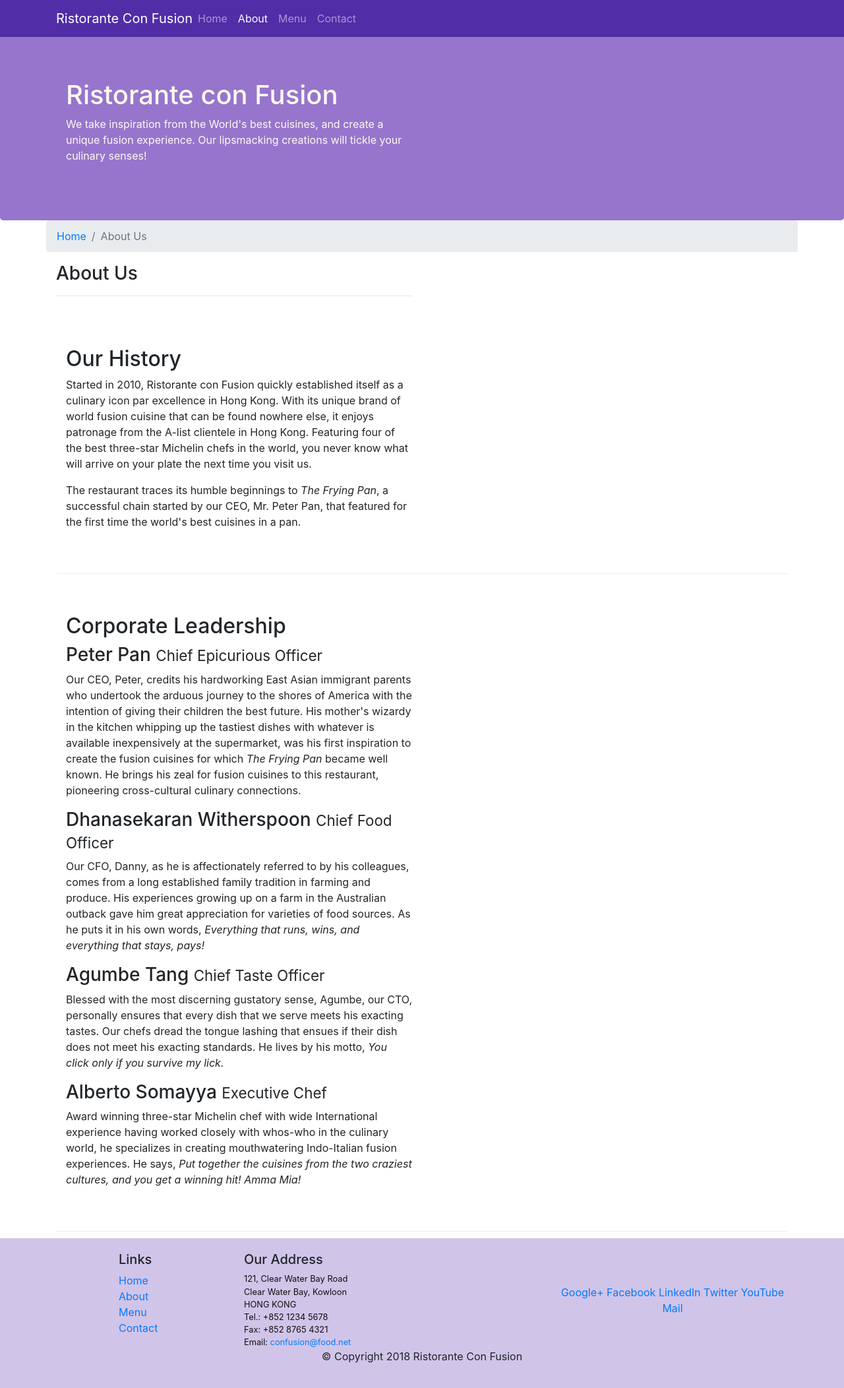
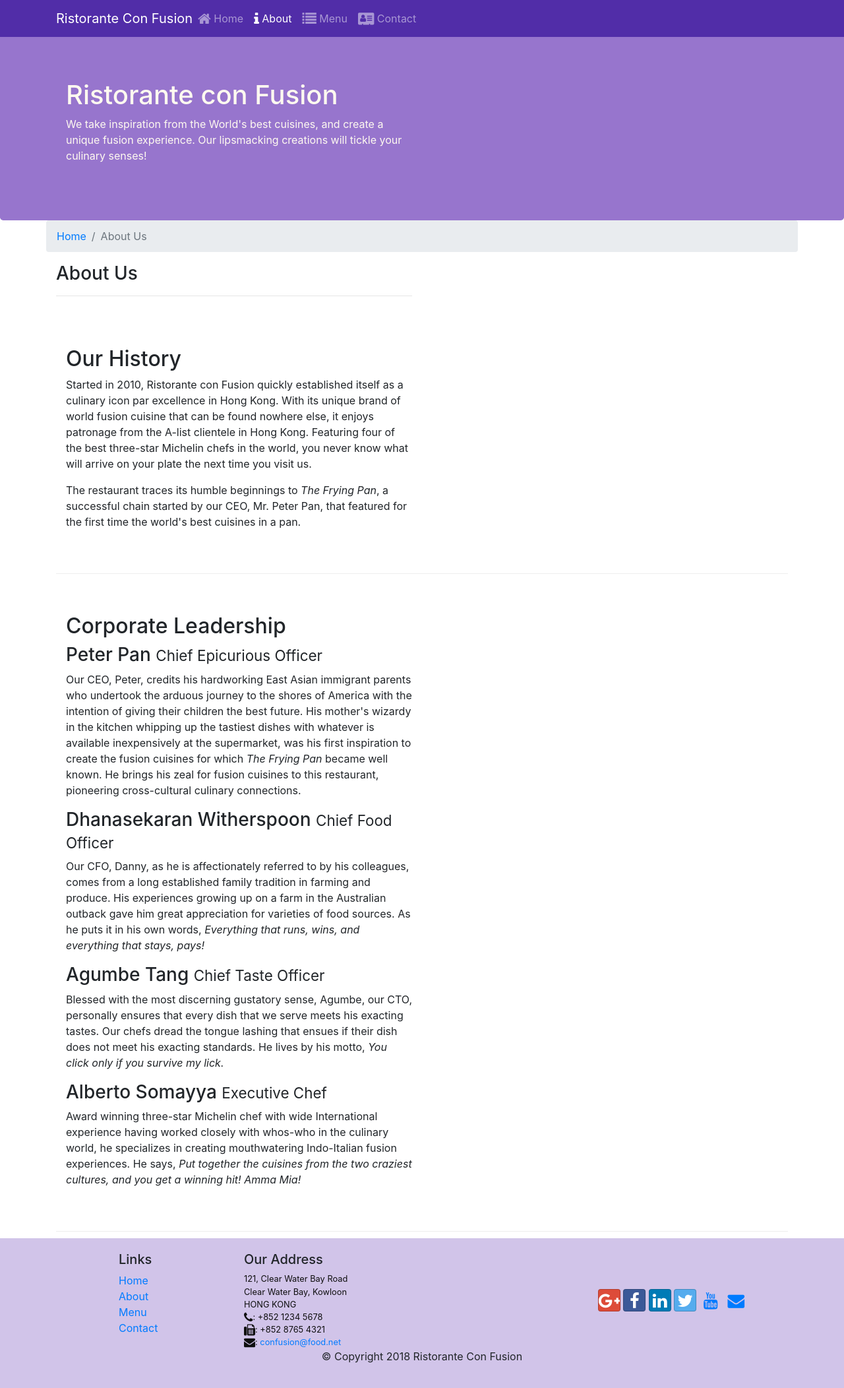
Before and after one commit to maguimarijuan/pagina-del-curso, a website: page aboutus.html in a window 1280 px wide. Shown: the whole page at 66% size. Drawn offline with nearby package versions, Linux system fonts and the light colour scheme.

Commit message:
icon fonts

```diff
--- a/aboutus.html
+++ b/aboutus.html
@@ -10,6 +10,8 @@
 
      <!-- Bootstrap CSS -->
      <link rel="stylesheet" href="node_modules/bootstrap/dist/css/bootstrap.min.css">
+     <link rel = 'stylesheet' href = 'node_modules/font-awesome/css/font-awesome.min.css'>
+     <link rel = 'stylesheet' href = 'node_modules/bootstrap-social/bootstrap-social.css'>
      <link rel ='stylesheet' href = 'css/styles.css'>
 
     <title>Ristorante Con Fusion: About Us</title>
@@ -24,10 +26,10 @@
                 <a class = 'navbar-brand mr-auto' href= './index.html'> Ristorante Con Fusion</a>
                 <div class = 'collapse navbar-collapse' id = 'Navbar'>
                     <ul class = 'navbar-nav mr-auto'>
-                        <li class = 'nav-item'><a class = 'nav-link' href = './index.html'> Home</a></li>
-                        <li class = 'nav-item active'><a class = 'nav-link' href = '#'> About</a></li>
-                        <li class = 'nav-item'><a class = 'nav-link' href = '#'> Menu</a></li>
-                        <li class = 'nav-item'><a class = 'nav-link' href = '#'> Contact</a></li>
+                        <li class = 'nav-item'><a class = 'nav-link' href = './index.html'> <span class = 'fa fa-home fa-lg'></span> Home</a></li>
+                        <li class = 'nav-item active'><a class = 'nav-link' href = '#'> <span class = 'fa fa-info fa-lg'></span> About</a></li>
+                        <li class = 'nav-item'><a class = 'nav-link' href = '#'><span class = 'fa fa-list fa-lg'></span> Menu</a></li>
+                        <li class = 'nav-item'><a class = 'nav-link' href = '#'><span class = 'fa fa-address-card fa-lg'></span> Contact</a></li>
                     </ul>
                 </div>
             </div>
@@ -102,19 +104,19 @@
 		              121, Clear Water Bay Road<br>
 		              Clear Water Bay, Kowloon<br>
 		              HONG KONG<br>
-		              Tel.: +852 1234 5678<br>
-		              Fax: +852 8765 4321<br>
-		              Email: <a href="mailto:confusion@food.net">confusion@food.net</a>
+		              <i class = 'fa fa-phone fa-lg'></i>: +852 1234 5678<br>
+                      <i class = 'fa fa-fax fa-lg'></i>: +852 8765 4321<br>
+                      <i class = 'fa fa-envelope fa-lg'></i>: <a href="mailto:confusion@food.net">confusion@food.net</a>
 		           </address>
                 </div>
                 <div class="col-12 col-sm-4 align-self-center">
                     <div class="text-center">
-                        <a href="http://google.com/+">Google+</a>
-                        <a href="http://www.facebook.com/profile.php?id=">Facebook</a>
-                        <a href="http://www.linkedin.com/in/">LinkedIn</a>
-                        <a href="http://twitter.com/">Twitter</a>
-                        <a href="http://youtube.com/">YouTube</a>
-                        <a href="mailto:">Mail</a>
+                        <a class = 'btn btn-social-icon btn-google' href="http://google.com/+"><i class = 'fa fa-google-plus fa-large'></i></a>
+                        <a class = 'btn btn-social-icon btn-facebook' href="http://www.facebook.com/profile.php?id="><i class = 'fa fa-facebook fa-large'></i></a>
+                        <a class = 'btn btn-social-icon btn-linkedin'href="http://www.linkedin.com/in/"><i class = 'fa fa-linkedin fa-large'></i></a>
+                        <a class = 'btn btn-social-icon btn-twitter' href="http://twitter.com/"><i class = 'fa fa-twitter fa-large'></i></a>
+                        <a class = 'btn btn-social-icon btn-youtube' href="http://youtube.com/"><i class = 'fa fa-youtube fa-large'></i></a>
+                        <a class = 'btn btn-social-icon' href="mailto:"><i class = 'fa fa-envelope fa-large'></i></a>
                     </div>
                 </div>
            </div>
@@ -125,7 +127,10 @@
            </div>
         </div>
     </footer>
-
+ <!-- jQuery first, then Popper.js, then Bootstrap JS. -->
+ <script src="node_modules/jquery/dist/jquery.slim.min.js"></script>
+ <script src="node_modules/popper.js/dist/umd/popper.min.js"></script>
+ <script src="node_modules/bootstrap/dist/js/bootstrap.min.js"></script>
 </body>
 
 </html>
--- a/package.json
+++ b/package.json
@@ -15,6 +15,8 @@
   },
   "dependencies": {
     "bootstrap": "^4.0.0",
+    "bootstrap-social": "^5.1.1",
+    "font-awesome": "^4.7.0",
     "jquery": "^3.3.1",
     "popper.js": "^1.12.9"
   }
```
Also changed, not shown: index.html (+15 -13 lines), 1 other file.
